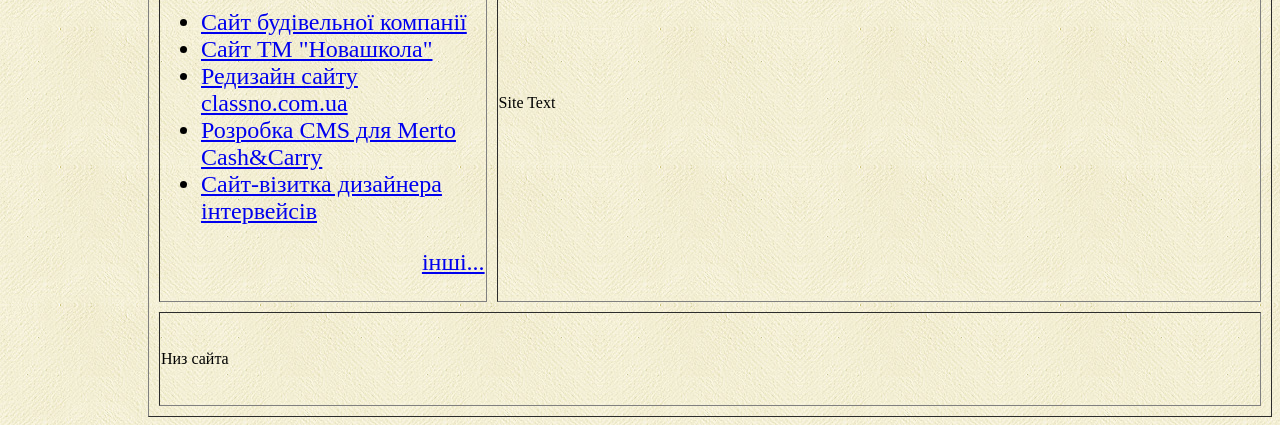
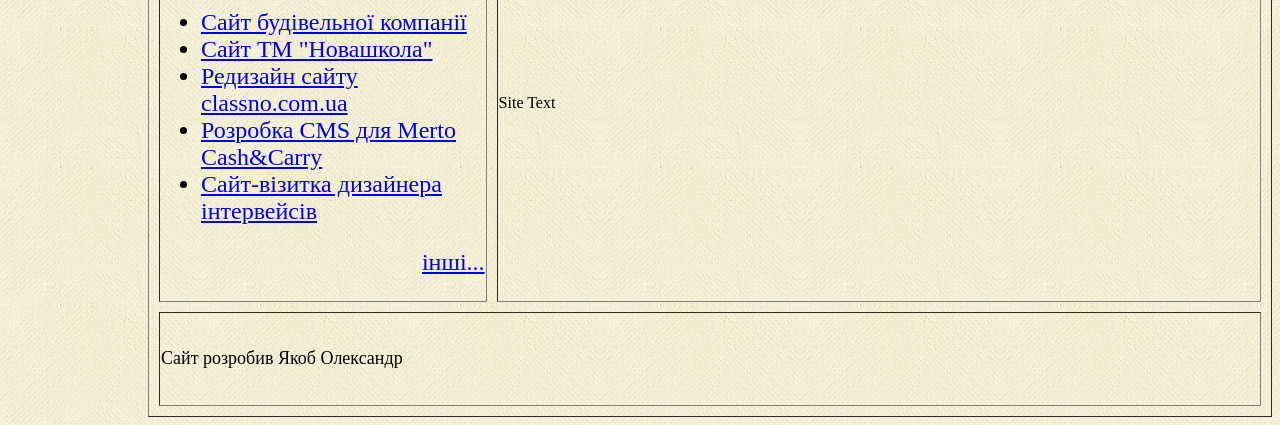
Before and after one commit to SashaJakob/SashaJakob.github.io, a plain HTML site: page index.html in a window 1280 px wide. Shown: the part 385-810 px from the top of the page. Drawn offline with Linux system fonts and the light colour scheme.

Commit message:
07 - Футер сайта.html

```diff
--- a/index.html
+++ b/index.html
@@ -43,7 +43,11 @@
             <td width="70%">Site Text</td>
         </tr>
         <tr>
-            <td colspan="2" valign="middle" height="90">Низ сайта</td>
+            <td colspan="2" valign="middle" height="90">
+                <font size="4">
+                    Сайт розробив Якоб Олександр
+                </font>
+            </td>
         </tr>
     </table>
 </body>
```
